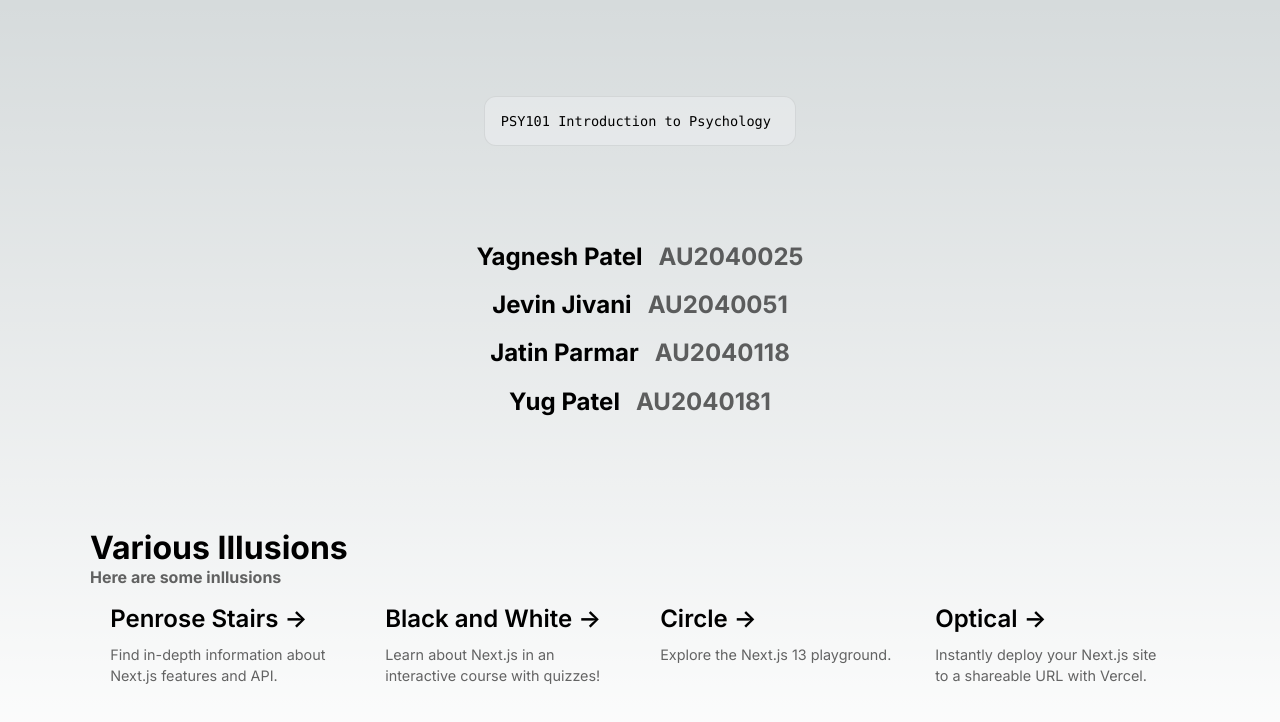
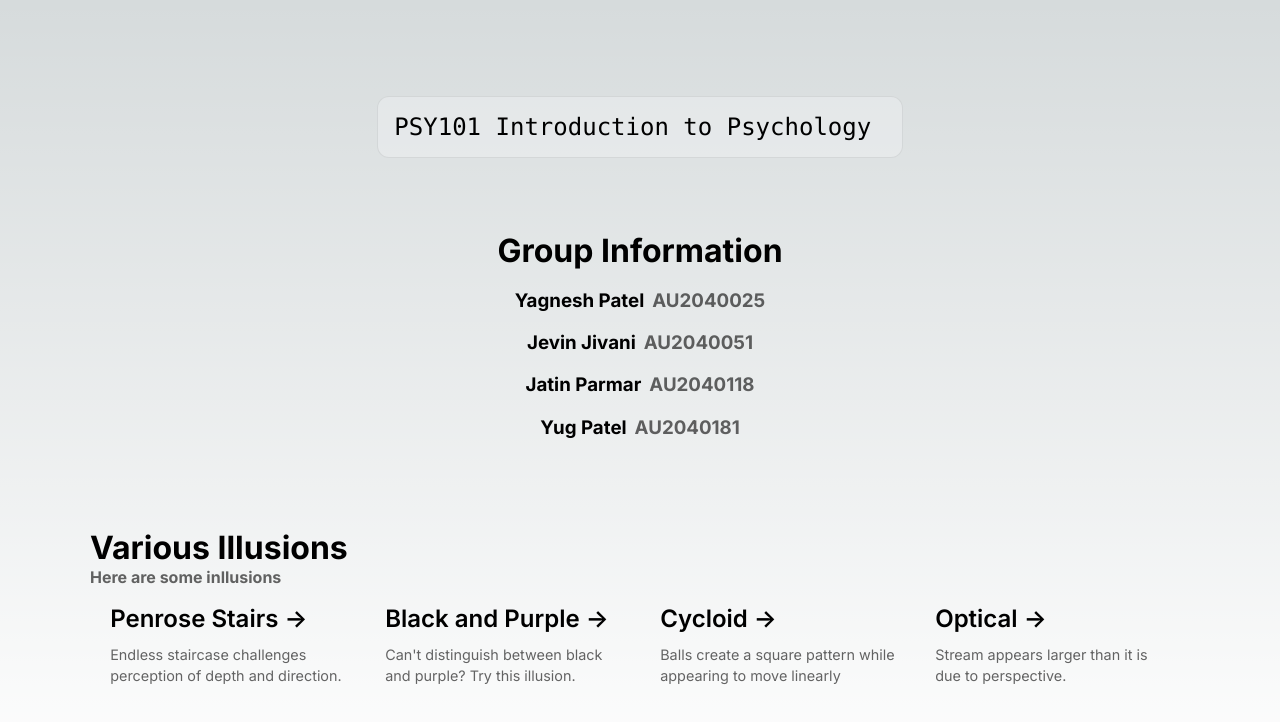
Before and after one commit to jevinjivani2507/psy101, a Next.js app: page / in a window 1280 px wide. Shown: the top 722 px of the page. Built offline with nearby package versions, Linux system fonts and the light colour scheme.

Commit message:
final commit

```diff
--- a/src/app/layout.js
+++ b/src/app/layout.js
@@ -4,7 +4,7 @@
 const inter = Inter({ subsets: ['latin'] })
 
 export const metadata = {
-  title: 'Create Next App',
+  title: 'PSY101 | Assignment 2',
   description: 'Generated by create next app',
 }
 
--- a/src/app/page.js
+++ b/src/app/page.js
@@ -9,21 +9,22 @@
       </div>
 
       <div className={styles.studentInfo}>
+        <h1>Group Information</h1>
         <div className={styles.info}>
-          <h2>Yagnesh Patel</h2>
-          <h2 className={styles.rollNo}>AU2040025</h2>
+          <h3>Yagnesh Patel</h3>
+          <h3 className={styles.rollNo}>AU2040025</h3>
         </div>
         <div className={styles.info}>
-          <h2>Jevin Jivani</h2>
-          <h2 className={styles.rollNo}>AU2040051</h2>
+          <h3>Jevin Jivani</h3>
+          <h3 className={styles.rollNo}>AU2040051</h3>
         </div>
         <div className={styles.info}>
-          <h2>Jatin Parmar</h2>
-          <h2 className={styles.rollNo}>AU2040118</h2>
+          <h3>Jatin Parmar</h3>
+          <h3 className={styles.rollNo}>AU2040118</h3>
         </div>
         <div className={styles.info}>
-          <h2>Yug Patel</h2>
-          <h2 className={styles.rollNo}>AU2040181</h2>
+          <h3>Yug Patel</h3>
+          <h3 className={styles.rollNo}>AU2040181</h3>
         </div>
       </div>
 
@@ -51,31 +52,35 @@
             <h2>
               Penrose Stairs <span>-&gt;</span>
             </h2>
-            <p>Find in-depth information about Next.js features and API.</p>
+            <p>
+              Endless staircase challenges perception of depth and direction.
+            </p>
           </a>
 
           <a
-            href="/black-and-white.html"
+            href="/black-and-purple.html"
             className={styles.card}
             rel="noopener noreferrer"
           >
             <h2>
-              Black and White <span>-&gt;</span>
+              Black and Purple <span>-&gt;</span>
             </h2>
             <p>
-              Learn about Next.js in an interactive course with&nbsp;quizzes!
+              Can't distinguish between black and purple? Try this illusion.
             </p>
           </a>
 
           <a
-            href="/circles.html"
+            href="/cycloid.html"
             className={styles.card}
             rel="noopener noreferrer"
           >
             <h2>
-              Circle <span>-&gt;</span>
+              Cycloid <span>-&gt;</span>
             </h2>
-            <p>Explore the Next.js 13 playground.</p>
+            <p>
+              Balls create a square pattern while appearing to move linearly
+            </p>
           </a>
 
           <a
@@ -87,9 +92,7 @@
             <h2>
               Optical <span>-&gt;</span>
             </h2>
-            <p>
-              Instantly deploy your Next.js site to a shareable URL with Vercel.
-            </p>
+            <p>Stream appears larger than it is due to perspective.</p>
           </a>
         </div>
       </div>
--- a/src/app/page.module.css
+++ b/src/app/page.module.css
@@ -11,7 +11,7 @@
   display: flex;
   justify-content: center;
   align-items: inherit;
-  font-size: 0.85rem;
+  font-size: 1.5rem;
   max-width: var(--max-width);
   width: 100%;
   z-index: 2;
@@ -72,7 +72,7 @@
   display: flex;
   justify-content: center;
   align-items: center;
-  gap: 1rem;
+  gap: 0.5rem;
 }
 
 .bSubTitle {
```
Also changed, not shown: public/black-and-purple.html (renamed from public/black-and-white.html), public/cycloid.html (renamed from public/circles.html).
